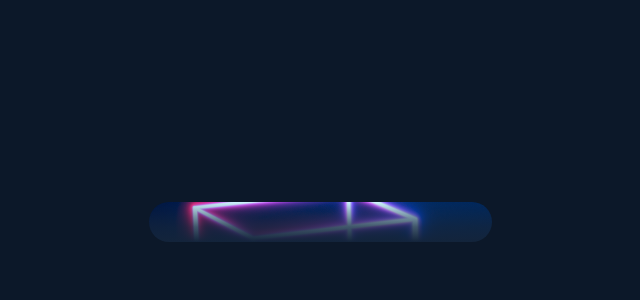
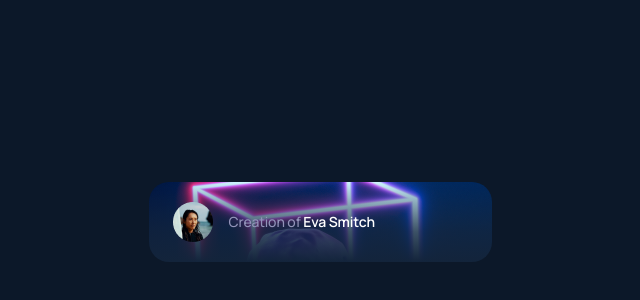
Before and after one commit to griffin94/NFT-card, a website built with Vite: page index.html in a window 1280 px wide. Shown: the part 178-478 px from the top of the page, without its empty margins (320-960 px from the left). Built offline with nearby package versions, Linux system fonts and the light colour scheme.

Commit message:
Added author component

```diff
--- a/index.html
+++ b/index.html
@@ -16,7 +16,14 @@
 
   <body>
     <div id="home-page" class="home-page">
-      <div class="card"></div>
+      <div class="card">
+        <div class="author">
+          <img class="author__img" src="./public/images/person.png" alt="author" />
+          <span class="author__name">
+            Creation of <span class="author__name--bold">Eva Smitch</span>
+          </span>
+        </div>
+      </div>
     </div>
   </body>
 </html>
--- a/src/components/_index.scss
+++ b/src/components/_index.scss
@@ -1 +1,2 @@
 @forward './card/card';
+@forward './author/author';
--- /dev/null
+++ b/src/components/author/_author.scss
@@ -0,0 +1,27 @@
+@use '../../styles/abstracts' as a;
+
+.author {
+  display: flex;
+  align-items: center;
+  gap: 16px;
+
+  & &__name {
+    font-weight: 500;
+    font-size: 14px;
+    line-height: 160%;
+    letter-spacing: -0.01em;
+
+    &--bold {
+      font-weight: 600;
+      color: #fff;
+    }
+  }
+}
+
+@media (min-width: a.$desktop) {
+  .author {
+    & &__name {
+      font-size: 16px;
+    }
+  }
+}
```
